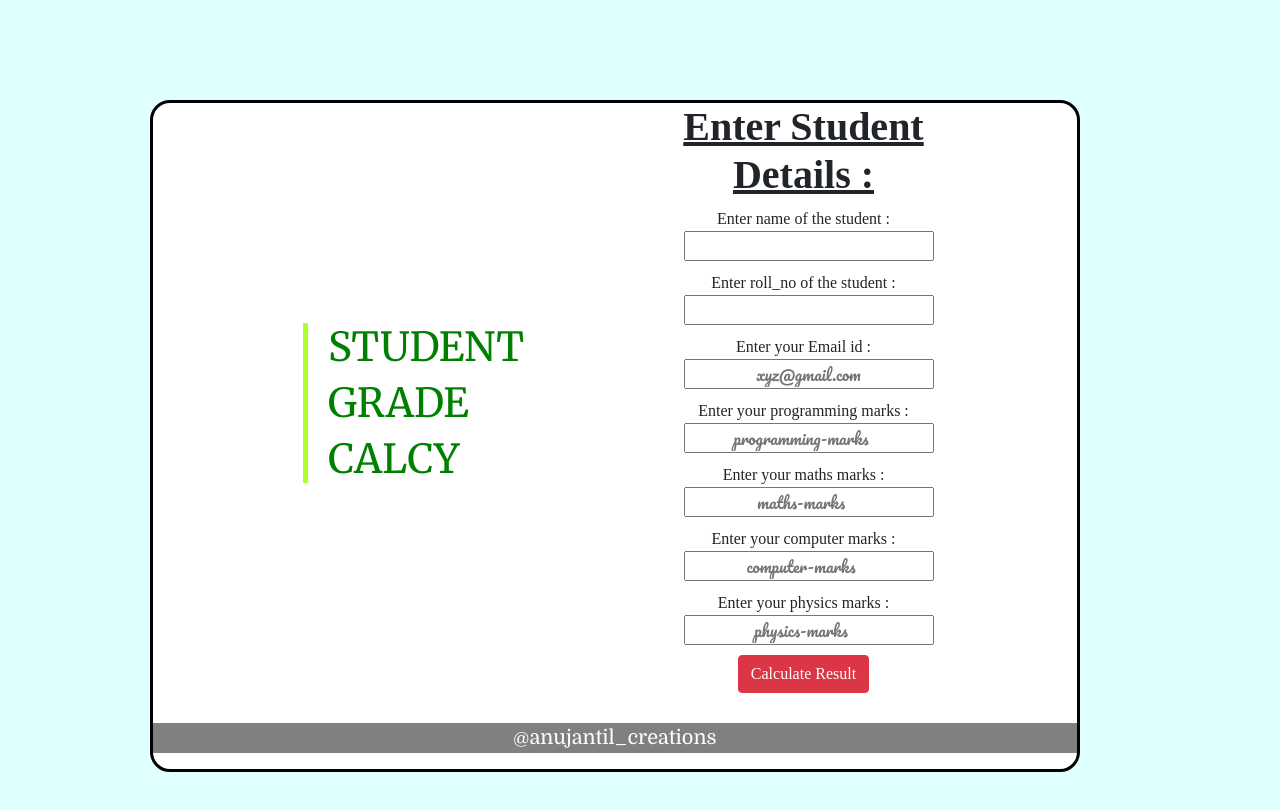
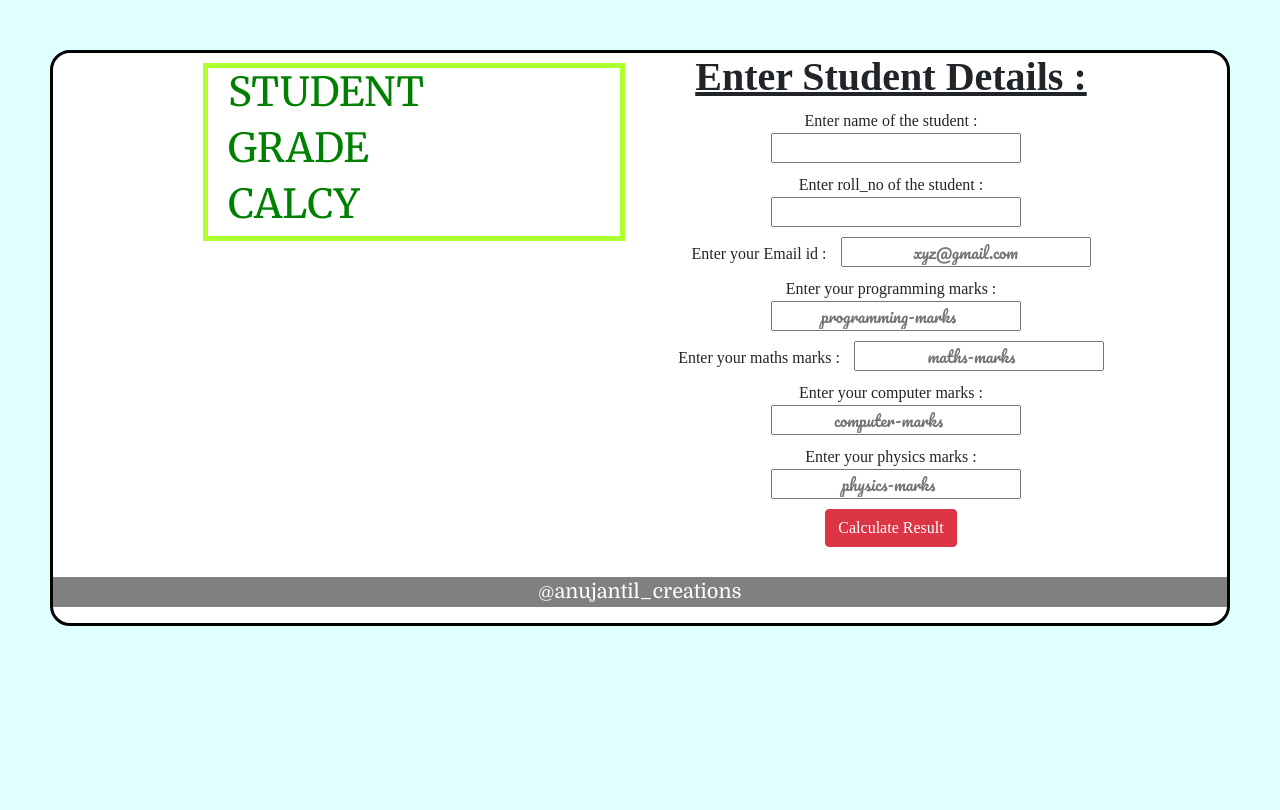
Before and after one commit to anujantil/student-grade-calculator, a plain HTML site: page index.html in a window 1280 px wide. Drawn offline with nearby package versions, Linux system fonts and the light colour scheme; a web font is replaced by a local one.

Commit message:
update styles.css

```diff
--- a/styles.css
+++ b/styles.css
@@ -87,3 +87,43 @@ input
     border:1px solid black;
     border-radius :20px;
 }
+
+ /* media query breakpoint */
+
+    @media only screen and (min-width : 450px)
+    {
+
+        #student-information
+        {
+            margin:0px;
+
+            margin:50px;
+
+            border:3px solid black;
+            border-radius : 20px;
+        }
+
+        .first-block
+        {
+            margin-top:10px;
+            margin-bottom:20px;
+
+            text-align:left;
+
+
+            padding-left:20px;
+
+            border:5px solid greenyellow;
+
+            color:green;
+
+        }
+
+        .second-block
+        {
+            text-align:center;
+        }
+
+
+
+    }
```
